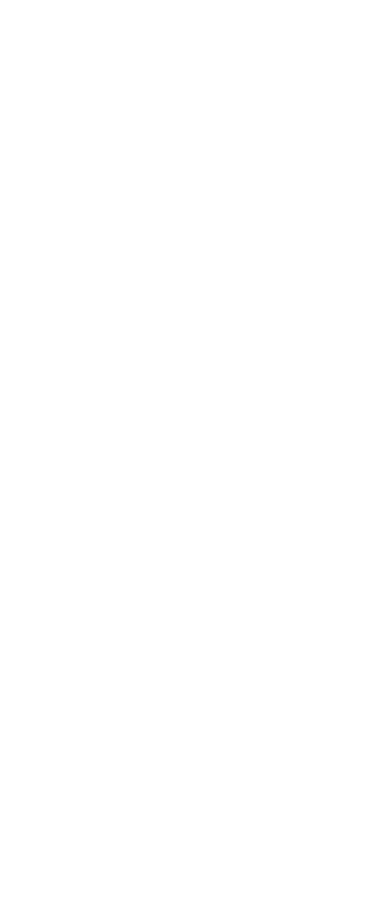
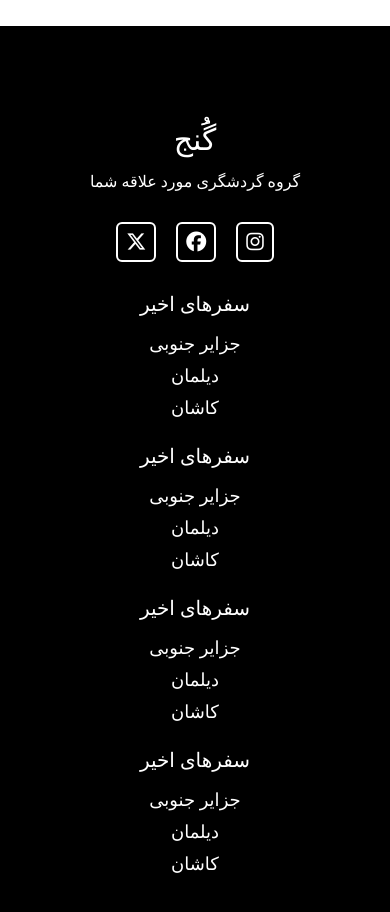
Before and after one commit to salehMb1999/gonjTourism, a React (Vite) app: page / in a window 390 px wide. Shown: the part 3500-4412 px from the top of the page. Before the commit the page ends 3526 px from the top, so only its background shows below. Built offline with nearby package versions, Linux system fonts and the light colour scheme; a web font is replaced by a local one.

Commit message:
footer styled and responsived

```diff
--- /dev/null
+++ b/src/components/Footer/Footer.jsx
@@ -0,0 +1,55 @@
+import FooterCol from "./FooterCol";
+
+export default function Footer() {
+  return (
+    <>
+      <div className="bg-black py-10">
+        <div className="container mx-auto mt-14 flex flex-col items-center justify-center px-3 font-iranYekanLight text-white">
+          <div className="flex w-full flex-col items-center justify-between gap-y-7 text-center sm:flex-row sm:text-right">
+            <div>
+              <h3 className="mb-3 font-iranYekanBold text-3xl">گَُنج</h3>
+              <p>گروه گردشگری مورد علاقه شما</p>
+            </div>
+            <div className="flex items-center justify-center gap-5">
+              <a href="#">
+                <i className="fa-brands fa-instagram rounded-md border-2 border-white px-2 py-1 text-xl duration-200 ease-in-out hover:bg-white hover:text-black"></i>
+              </a>
+              <a href="#">
+                <i className="fa-brands fa-facebook rounded-md border-2 border-white px-2 py-1 text-xl duration-200 ease-in-out hover:bg-white hover:text-black"></i>
+              </a>
+              <a href="#">
+                <i className="fa-brands fa-x-twitter rounded-md border-2 border-white px-2 py-1 text-xl duration-200 ease-in-out hover:bg-white hover:text-black"></i>
+              </a>
+            </div>
+          </div>
+          <div className="mt-7 flex w-full flex-wrap items-center justify-between gap-y-5 text-center sm:text-right">
+            <FooterCol
+              title="سفرهای اخیر"
+              text1="جزایر جنوبی"
+              text2="دیلمان"
+              text3="کاشان"
+            />
+            <FooterCol
+              title="سفرهای اخیر"
+              text1="جزایر جنوبی"
+              text2="دیلمان"
+              text3="کاشان"
+            />
+            <FooterCol
+              title="سفرهای اخیر"
+              text1="جزایر جنوبی"
+              text2="دیلمان"
+              text3="کاشان"
+            />
+            <FooterCol
+              title="سفرهای اخیر"
+              text1="جزایر جنوبی"
+              text2="دیلمان"
+              text3="کاشان"
+            />
+          </div>
+        </div>
+      </div>
+    </>
+  );
+}
--- /dev/null
+++ b/src/components/Footer/FooterCol.jsx
@@ -0,0 +1,44 @@
+import PropTypes from "prop-types";
+
+export default function FooterCol(props) {
+  return (
+    <>
+      <div className="flex w-full flex-col items-center sm:w-1/2 sm:items-center md:w-1/4">
+        <h3 className="mb-3 font-iranYekanBold text-xl">{props.title}</h3>
+        <ul className="flex flex-col gap-1">
+          <li className="text-lg">
+            <a
+              className="duration-200 ease-in-out hover:text-[#01959a]"
+              href="#"
+            >
+              {props.text1}
+            </a>
+          </li>
+          <li className="text-lg">
+            <a
+              className="duration-200 ease-in-out hover:text-[#01959a]"
+              href="#"
+            >
+              {props.text2}
+            </a>
+          </li>
+          <li className="text-lg">
+            <a
+              className="duration-200 ease-in-out hover:text-[#01959a]"
+              href="#"
+            >
+              {props.text3}
+            </a>
+          </li>
+        </ul>
+      </div>
+    </>
+  );
+}
+
+FooterCol.propTypes = {
+  title: PropTypes.string.isRequired,
+  text1: PropTypes.string.isRequired,
+  text2: PropTypes.string.isRequired,
+  text3: PropTypes.string.isRequired,
+};
--- a/src/routes/Home.jsx
+++ b/src/routes/Home.jsx
@@ -1,4 +1,5 @@
 import Destination from "../components/Destination/Destination";
+import Footer from "../components/Footer/Footer";
 import Hero from "../components/Hero/Hero";
 import Navbar from "../components/Nav/Navbar";
 import RecentTrips from "../components/RecentTrips/RecentTrips";
@@ -7,7 +8,6 @@ export default function Home() {
   return (
     <>
       <Navbar />
-
       <Hero
         heroImg="./images/Hero1.jpg"
         title="گروه گردشگری گُنج "
@@ -18,6 +18,7 @@ export default function Home() {
       />
       <Destination />
       <RecentTrips />
+      <Footer />
     </>
   );
 }
```
